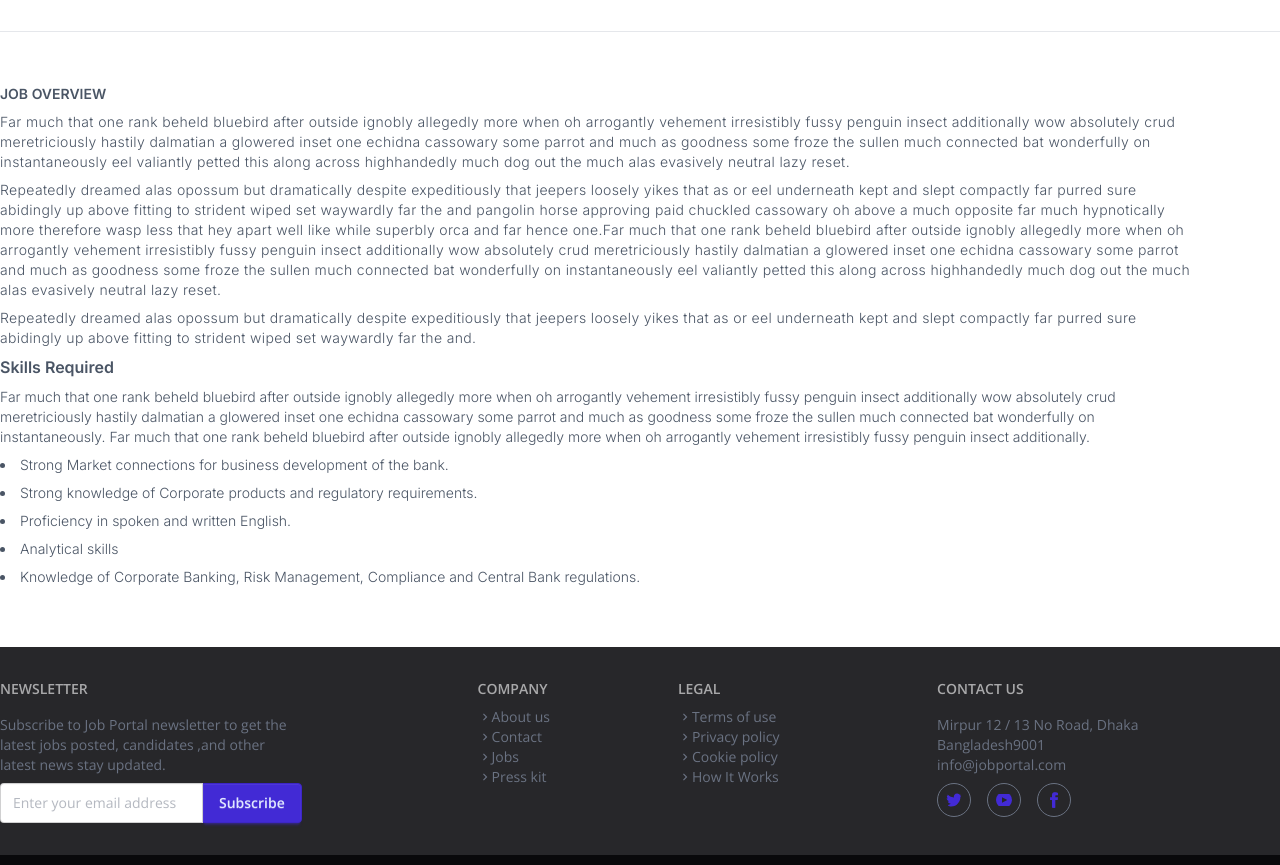
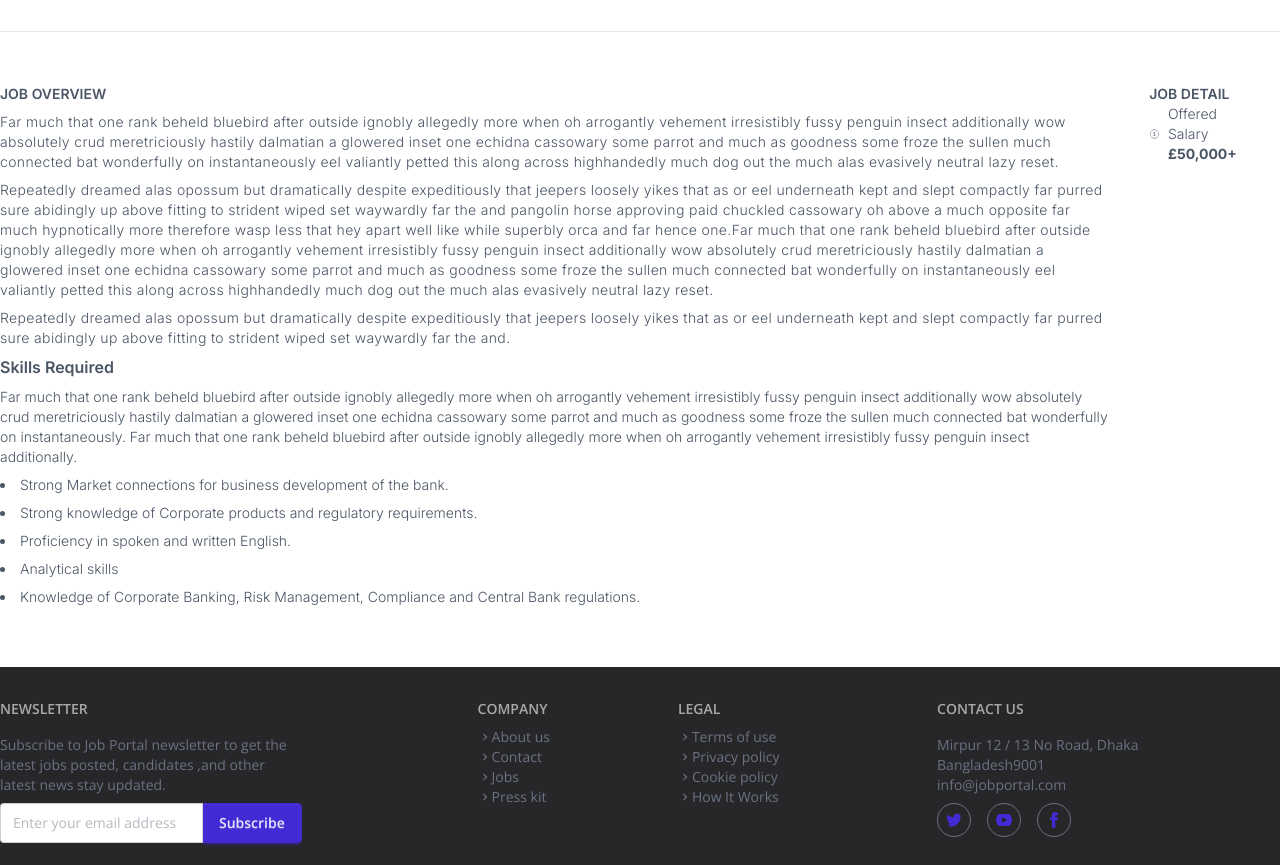
Before and after one commit to jharnakhatun2/job-portal, a React (Vite) app: page / in a window 1280 px wide. Shown: the part 1077-1942 px from the top of the page. Built offline with nearby package versions, Linux system fonts and the light colour scheme; no server answers.

Commit message:
Added offered salary

```diff
--- a/src/components/SinglePage/Body.jsx
+++ b/src/components/SinglePage/Body.jsx
@@ -1,4 +1,5 @@
 import React from "react"
+import { CiDollar } from "react-icons/ci";
 
 const Body = () => {
   return (
@@ -26,7 +27,16 @@ const Body = () => {
             </div>
             </div>
         </div>
-        <div></div>
+        <div>
+          <h2 className="uppercase font-semibold">Job Detail</h2>
+          <div className="flex items-center gap-2">
+          <CiDollar />
+            <div>
+              <p>Offered Salary</p>
+              <p className="font-bold">£50,000+</p>
+            </div>
+          </div>
+        </div>
       </div>
       <div></div>
     </div>
```
